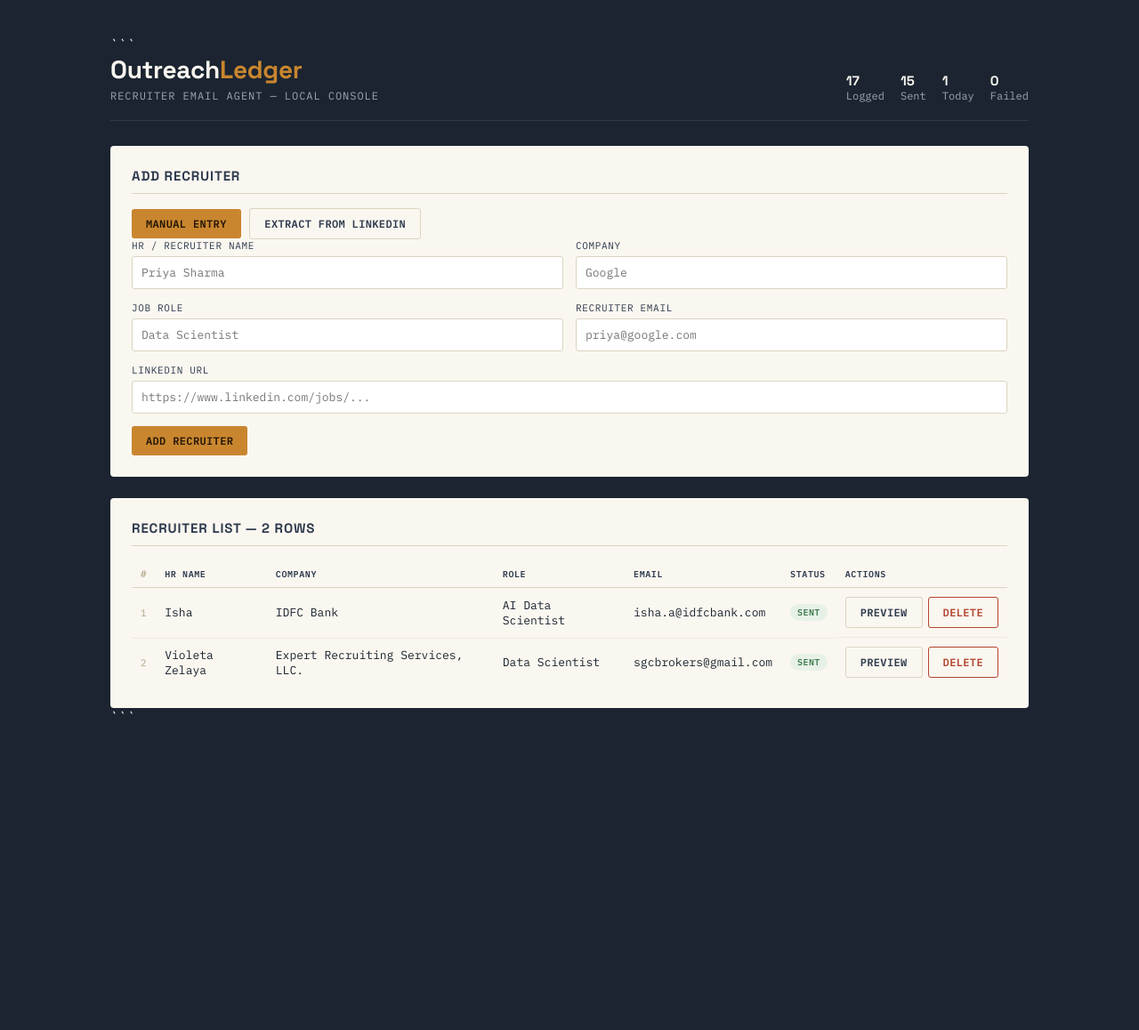
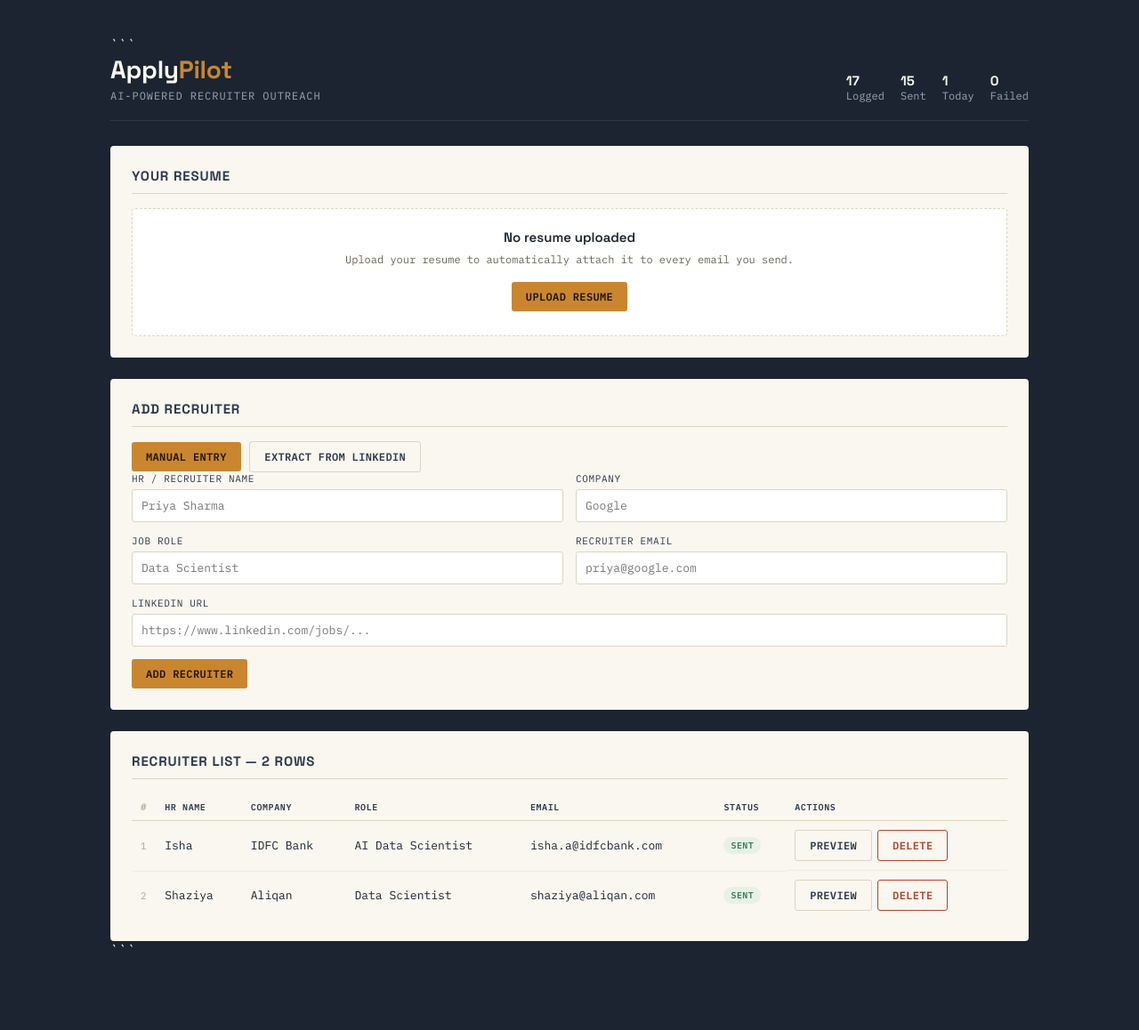
Before and after one commit to ashish-singh97/AI-Agents, a Flask app: page / in a window 1280 px wide. Shown: the whole page at 89% size. Before the commit the page ends 803 px from the top, so only its background shows below. Run offline with Flask 3, Linux system fonts and the light colour scheme; data comes from the database, SQL or seed files in the repository; both versions use the stored data as it was after the commit; parts of the project's set-up code (start-up, migrations or seed data) failed here and were passed over.

Commit message:
Update recruiter email agent

```diff
--- a/recruiter_email_agent/agent/linkedin_parser.py
+++ b/recruiter_email_agent/agent/linkedin_parser.py
@@ -165,8 +165,48 @@ def extract_recruiter_details(
     # Limit unnecessary context
     linkedin_post = linkedin_post[:12000]
 
+#     system_prompt = """
+# You are a LinkedIn job-post information extraction system.
+
+# DO NOT EXPLAIN YOUR ANSWER.
+# DO NOT PROVIDE REASONING.
+# DO NOT THINK ALOUD.
+
+# Extract ONLY these four fields:
+
+# 1. hr_name
+# 2. job_role
+# 3. company
+# 4. email
+
+# RULES:
+
+# - Extract only information explicitly present in the post.
+# - Never guess.
+# - Missing information must be null.
+# - Never confuse a location with a job role.
+# - Never confuse skills with a job role.
+# - Extract the complete job title.
+# - Extract the company actually hiring.
+# - Extract HR/recruiter name only when clearly associated with recruitment.
+# - Email must explicitly appear in the post.
+# - Never invent an email.
+# - Ignore hashtags and URLs.
+
+# Return ONLY valid JSON.
+
+# Required format:
+
+# {
+#   "hr_name": null,
+#   "job_role": null,
+#   "company": null,
+#   "email": null
+# }
+# """
+
     system_prompt = """
-You are a LinkedIn job-post information extraction system.
+    You are a LinkedIn job-post information extraction system.
 
 DO NOT EXPLAIN YOUR ANSWER.
 DO NOT PROVIDE REASONING.
@@ -179,24 +219,27 @@ Extract ONLY these four fields:
 3. company
 4. email
 
-RULES:
-
-- Extract only information explicitly present in the post.
-- Never guess.
-- Missing information must be null.
-- Never confuse a location with a job role.
-- Never confuse skills with a job role.
-- Extract the complete job title.
-- Extract the company actually hiring.
-- Extract HR/recruiter name only when clearly associated with recruitment.
-- Email must explicitly appear in the post.
-- Never invent an email.
+Rules:
+- Return ONLY valid JSON. No explanation or reasoning.
+- Missing information = null.
+- Never invent information.
+- hr_name: extract ONLY the recruiter's FIRST NAME.
+- First use an explicitly mentioned recruiter/HR/hiring contact.
+- If no name is mentioned, infer ONLY the first name from a clearly personal email.
+- Never guess or add a surname.
+- Examples: priya.sharma@abc.com → "Priya"; isha.a@idfcbank.com → "Isha".
+- Generic emails like careers@, hr@, jobs@, hiring@, recruitment@, info@, contact@ → hr_name = null.
+- job_role: extract the complete advertised job title. Never use location or skills.
+- company: extract the company actually hiring.
+- Preserve the company's correct official capitalization and spacing.
+- Correct obvious capitalization/spacing errors in company names.
+  Example: "IDFcbank" → "IDFC Bank", "accenture" → "Accenture".
+- Do not change the actual company name or invent a different company.
+- email: extract the email exactly as written. Never create or modify it.
 - Ignore hashtags and URLs.
 
-Return ONLY valid JSON.
 
-Required format:
-
+Output:
 {
   "hr_name": null,
   "job_role": null,
@@ -204,7 +247,6 @@ Required format:
   "email": null
 }
 """
-
     user_prompt = f"""
 Extract the information from this LinkedIn job post.
 
--- a/recruiter_email_agent/data/recruiters.csv
+++ b/recruiter_email_agent/data/recruiters.csv
@@ -1,3 +1,3 @@
 hr_name,company,job_role,email,linkedin_url
 Isha,IDFC Bank,AI Data Scientist,isha.a@idfcbank.com,
-Violeta Zelaya,"Expert Recruiting Services, LLC.",Data Scientist,sgcbrokers@gmail.com,
+Shaziya,Aliqan,Data Scientist,shaziya@aliqan.com,
--- a/recruiter_email_agent/static/style.css
+++ b/recruiter_email_agent/static/style.css
@@ -283,3 +283,87 @@ tr:last-child td { border-bottom: none; }
   gap: 10px;
   margin-top: 20px;
 }
+
+/* =====================================================
+   RESUME UPLOAD
+   ===================================================== */
+
+.resume-upload-section {
+  width: 100%;
+}
+
+.resume-form {
+  width: 100%;
+}
+
+.resume-current {
+  display: flex;
+  align-items: center;
+  justify-content: space-between;
+  gap: 20px;
+  padding: 14px 16px;
+  background: #fff;
+  border: 1px solid var(--line);
+  border-radius: 4px;
+}
+
+.resume-info {
+  display: flex;
+  align-items: center;
+  gap: 12px;
+}
+
+.resume-icon {
+  display: flex;
+  align-items: center;
+  justify-content: center;
+  width: 42px;
+  height: 42px;
+  border: 1px solid var(--line);
+  border-radius: 3px;
+  background: var(--paper-dim);
+  color: var(--amber-dark);
+  font-family: 'IBM Plex Mono', monospace;
+  font-size: 10px;
+  font-weight: 600;
+}
+
+.resume-name {
+  font-family: 'Space Grotesk', sans-serif;
+  font-weight: 600;
+  font-size: 14px;
+  color: var(--ink);
+}
+
+.resume-status {
+  margin-top: 3px;
+  font-size: 11px;
+  color: var(--sent);
+}
+
+.resume-empty {
+  padding: 22px;
+  border: 1px dashed var(--line);
+  border-radius: 4px;
+  text-align: center;
+  background: #fff;
+}
+
+.resume-empty-title {
+  font-family: 'Space Grotesk', sans-serif;
+  font-weight: 600;
+  font-size: 15px;
+  color: var(--ink);
+  margin-bottom: 6px;
+}
+
+.resume-empty-text {
+  font-size: 12px;
+  color: #6B6255;
+  margin-bottom: 16px;
+  line-height: 1.6;
+}
+
+.resume-form label {
+  cursor: pointer;
+}
--- a/recruiter_email_agent/templates/index.html
+++ b/recruiter_email_agent/templates/index.html
@@ -12,7 +12,7 @@ content="width=device-width, initial-scale=1.0"
 
 >
 
-  <title>Recruiter Email Agent</title>
+  <title>ApplyPilot — AI-Powered Recruiter Outreach</title>
 
   <link
     rel="stylesheet"
@@ -35,11 +35,11 @@ content="width=device-width, initial-scale=1.0"
   <div>
 
     <div class="title">
-      Outreach<span>Ledger</span>
+      Apply<span>Pilot</span>
     </div>
 
     <div class="subtitle">
-      Recruiter Email Agent — Local Console
+      AI-Powered Recruiter Outreach
     </div>
 
   </div>
@@ -92,6 +92,93 @@ content="width=device-width, initial-scale=1.0"
 
 {% endwith %}
 
+<!-- =====================================================
+     RESUME
+     ===================================================== -->
+
+<div class="panel">
+
+  <h2>Your Resume</h2>
+
+  <form
+    method="POST"
+    action="{{ url_for('upload_resume') }}"
+    enctype="multipart/form-data"
+    class="resume-form"
+  >
+
+    <input
+      type="file"
+      id="resume"
+      name="resume"
+      accept=".pdf,.doc,.docx"
+      onchange="this.form.submit()"
+      hidden
+    >
+
+
+    {% if resume_path %}
+
+      <div class="resume-current">
+
+        <div class="resume-info">
+
+          <div class="resume-icon">
+            CV
+          </div>
+
+          <div>
+
+            <div class="resume-name">
+              {{ resume_name }}
+            </div>
+
+            <div class="resume-status">
+              ✓ Ready to attach to emails
+            </div>
+
+          </div>
+
+        </div>
+
+
+        <label
+          for="resume"
+          class="btn btn-ghost"
+        >
+          Replace Resume
+        </label>
+
+      </div>
+
+    {% else %}
+
+      <div class="resume-empty">
+
+        <div class="resume-empty-title">
+          No resume uploaded
+        </div>
+
+        <div class="resume-empty-text">
+          Upload your resume to automatically attach it
+          to every email you send.
+        </div>
+
+
+        <label
+          for="resume"
+          class="btn btn-primary"
+        >
+          Upload Resume
+        </label>
+
+      </div>
+
+    {% endif %}
+
+  </form>
+
+</div>
 
 <!-- =====================================================
      ADD RECRUITER
@@ -538,16 +625,8 @@ content="width=device-width, initial-scale=1.0"
      * Manual Entry opens with populated fields
      */
 
-    {% if extracted %}
-
-      showManual();
-
-    {% else %}
-
-      showManual();
-
-    {% endif %}
-
+// Show Manual Entry by default
+    showManual();
   </script>
 
 </body>
```
Also changed, not shown: recruiter_email_agent/webapp.py (+127 -6 lines), recruiter_email_agent/database/recruiter_agent.db, 1 other file.
